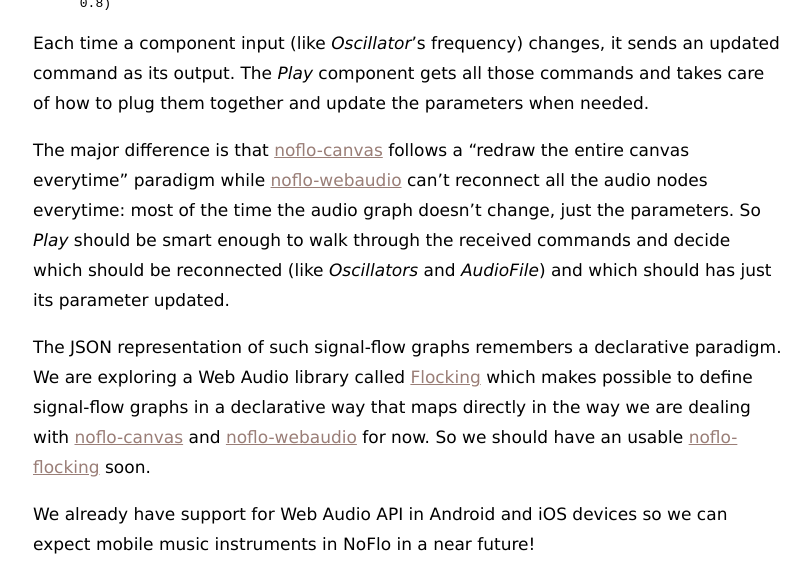
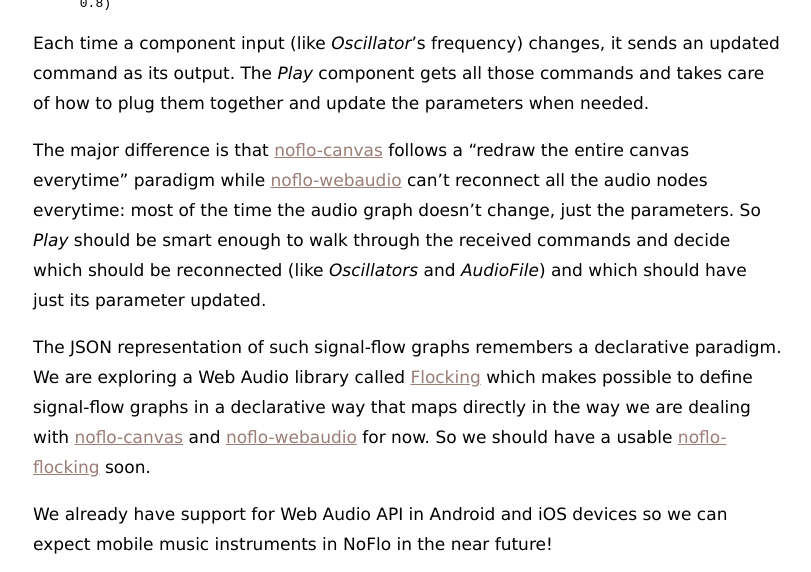
Before and after one commit to meemoo/meemoo.github.io, a Jekyll site: the page built from _posts/2014-08-05-first-steps-for-noflo-webaudio.markdown, in a window 1280 px wide and 900 px high, scrolled down 1481 px, cut to the strip 0-572 px from the top of the window. Shown: the whole strip, without its empty margins (232-1043 px from the left). Built offline with Jekyll 4.4.1, drawn with Linux system fonts in a browser that asks for light colours; Markdown is read by kramdown in place of the engine named in the settings; comment, search, counter and statistics services are not loaded.

Commit message:
Fixing some typos

```diff
--- a/_posts/2014-08-05-first-steps-for-noflo-webaudio.markdown
+++ b/_posts/2014-08-05-first-steps-for-noflo-webaudio.markdown
@@ -61,18 +61,18 @@ The major difference is that [noflo-canvas](http://github.com/noflo/noflo-canvas
 audio nodes everytime: most of the time the audio graph doesn't change, just
 the parameters. So *Play* should be smart enough to walk through the
 received commands and decide which should be reconnected (like *Oscillators* and
-*AudioFile*) and which should has just its parameter updated.
+*AudioFile*) and which should have just its parameter updated.
 
 The JSON representation of such signal-flow graphs remembers a declarative
 paradigm. We are exploring a Web Audio library called
 [Flocking](http://flockingjs.org/) which makes possible to define signal-flow
 graphs in a declarative way that maps directly in the way we are dealing with
 [noflo-canvas](http://github.com/noflo/noflo-canvas) and [noflo-webaudio](http://github.com/automata/noflo-webaudio) for now. So we should
-have an usable [noflo-flocking](http://github.com/automata/noflo-flocking)
+have a usable [noflo-flocking](http://github.com/automata/noflo-flocking)
 soon.
 
 We already have support for Web Audio API in Android and iOS devices
-so we can expect mobile music instruments in NoFlo in a near future!
+so we can expect mobile music instruments in NoFlo in the near future!
 
 <iframe src="//player.vimeo.com/video/102201555?title=0&amp;byline=0&amp;portrait=0&amp;color=c9ff23" width="800" height="535" frameborder="0" webkitallowfullscreen mozallowfullscreen allowfullscreen></iframe>
 
```
